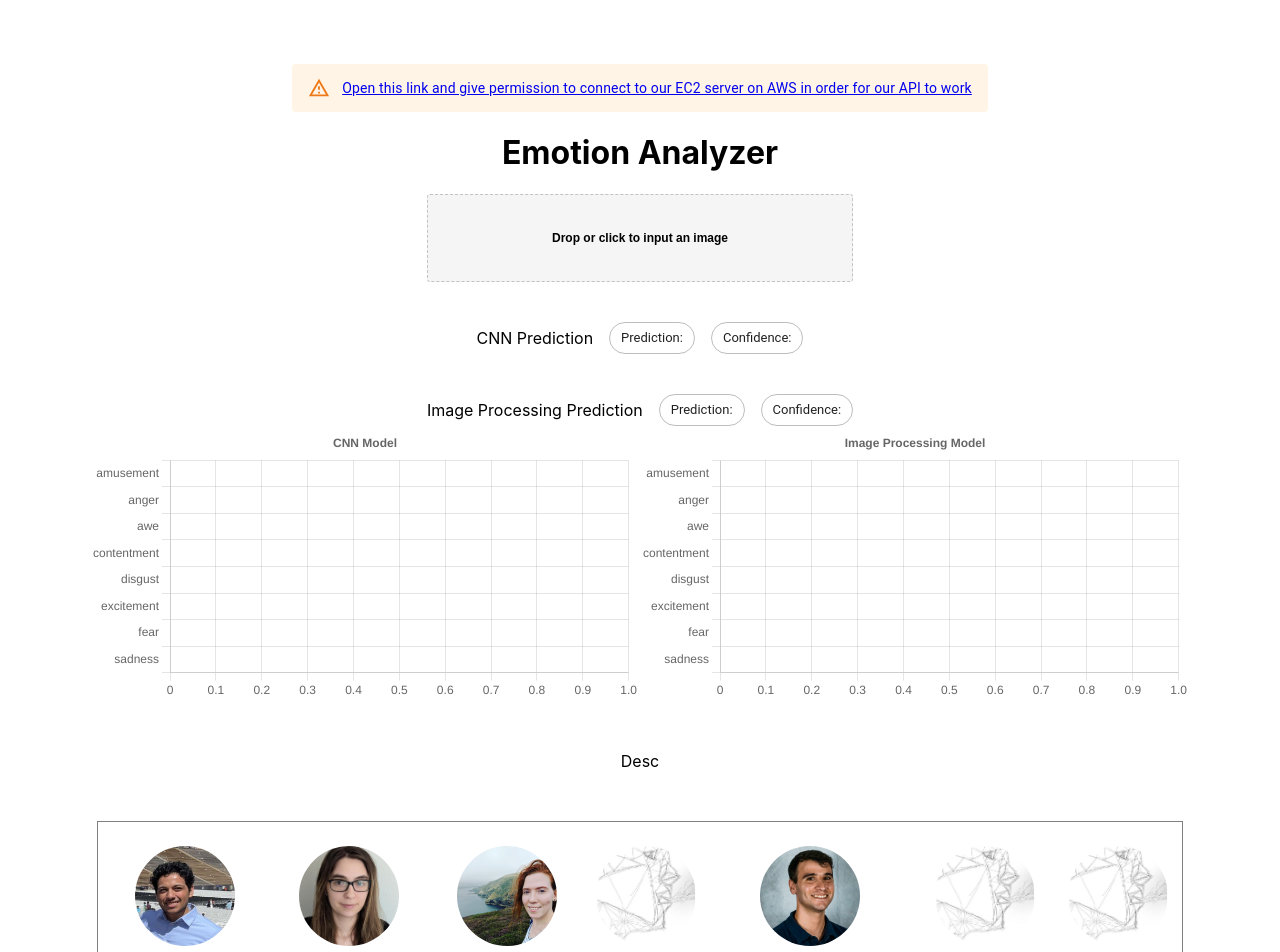
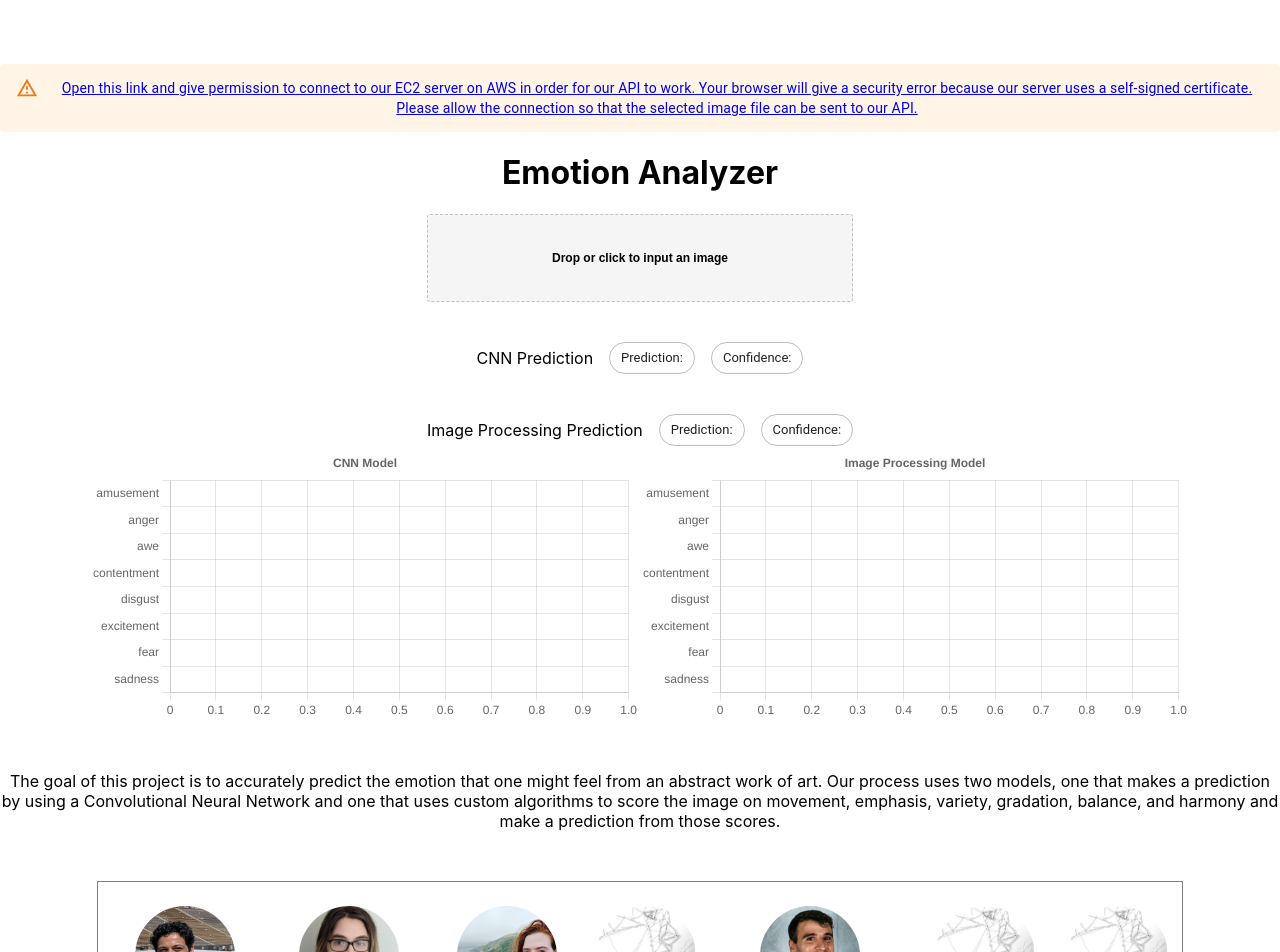
Before and after one commit to AngryAbstractV/aav-frontend, a React (Create React App) app: page / in a window 1280 px wide. Shown: the top 952 px of the page. Built offline with nearby package versions, Linux system fonts and the light colour scheme.

Commit message:
additional warning info, project description

```diff
--- a/src/UploadImages.js
+++ b/src/UploadImages.js
@@ -96,15 +96,15 @@ export default function UploadImages() {
             let formData = new FormData();
             formData.append("file", files[0] ? files[0] : null);
             // console.log("starting response")
-            let predictions = await axios('http://127.0.0.1:8000/predictNN', {
-            // let predictions = await axios('https://54.219.178.171/predictNN', {
+            // let predictions = await axios('http://127.0.0.1:8000/predictNN', {
+            let predictions = await axios('https://54.219.178.171/predictNN', {
                 method: 'POST',
                 data: formData
             })
             predictions = predictions.data
 
-            let predictionsIP = await axios('http://127.0.0.1:8000/predictIP', {
-            // let predictionsIP = await axios('https://54.219.178.171/predictIP', {
+            // let predictionsIP = await axios('http://127.0.0.1:8000/predictIP', {
+            let predictionsIP = await axios('https://54.219.178.171/predictIP', {
                 method: 'POST',
                 data: formData
             })
@@ -235,7 +235,7 @@ export default function UploadImages() {
                 <div>
                     <Alert severity="warning">
                         <a href='https://54.219.178.171/'>Open this link and give permission to connect
-                        to our EC2 server on AWS in order for our API to work</a></Alert>
+                        to our EC2 server on AWS in order for our API to work. Your browser will give a security error because our server uses a self-signed certificate. Please allow the connection so that the selected image file can be sent to our API.</a></Alert>
                 </div>
                 <Grid item>
                     <h1 style={{textAlign: "center"}}>Emotion Analyzer</h1>
@@ -301,7 +301,7 @@ export default function UploadImages() {
                         <Bar options={optionsIP} data={ipData}/>
                     </div>
                 </div>
-                <text style={{paddingTop: 50, paddingBottom: 50}}>Desc</text>
+                <text style={{paddingTop: 50, paddingBottom: 50}}>The goal of this project is to accurately predict the emotion that one might feel from an abstract work of art. Our process uses two models, one that makes a prediction by using a Convolutional Neural Network and one that uses custom algorithms to score the image on movement, emphasis, variety, gradation, balance, and harmony and make a prediction from those scores.</text>
 
                 <div style={{border: "1px solid grey", justifyContent: "space-between", alignItems: "center", display: "inline-flex"}}>
                     <ProfileCard img={require('./Images/DanielMartinez.jfif')} name={'Daniel Martinez'}
```
